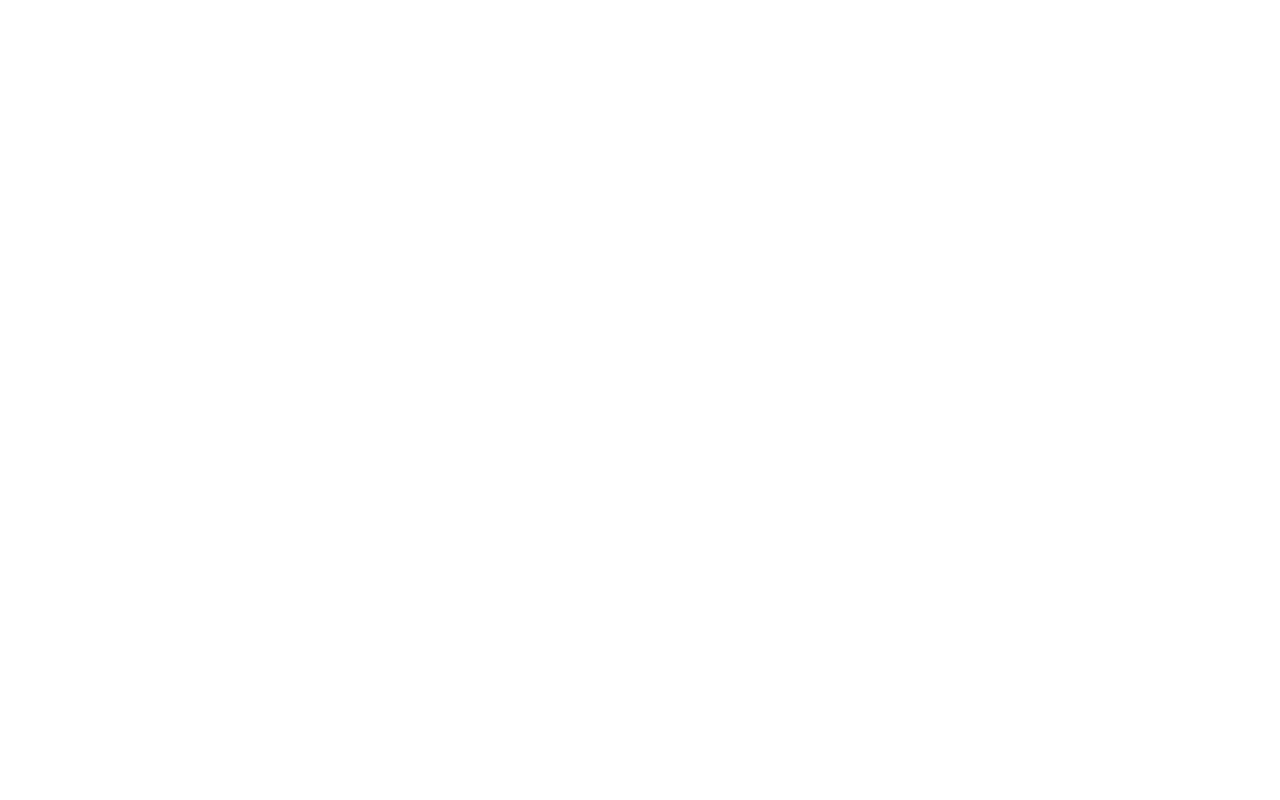
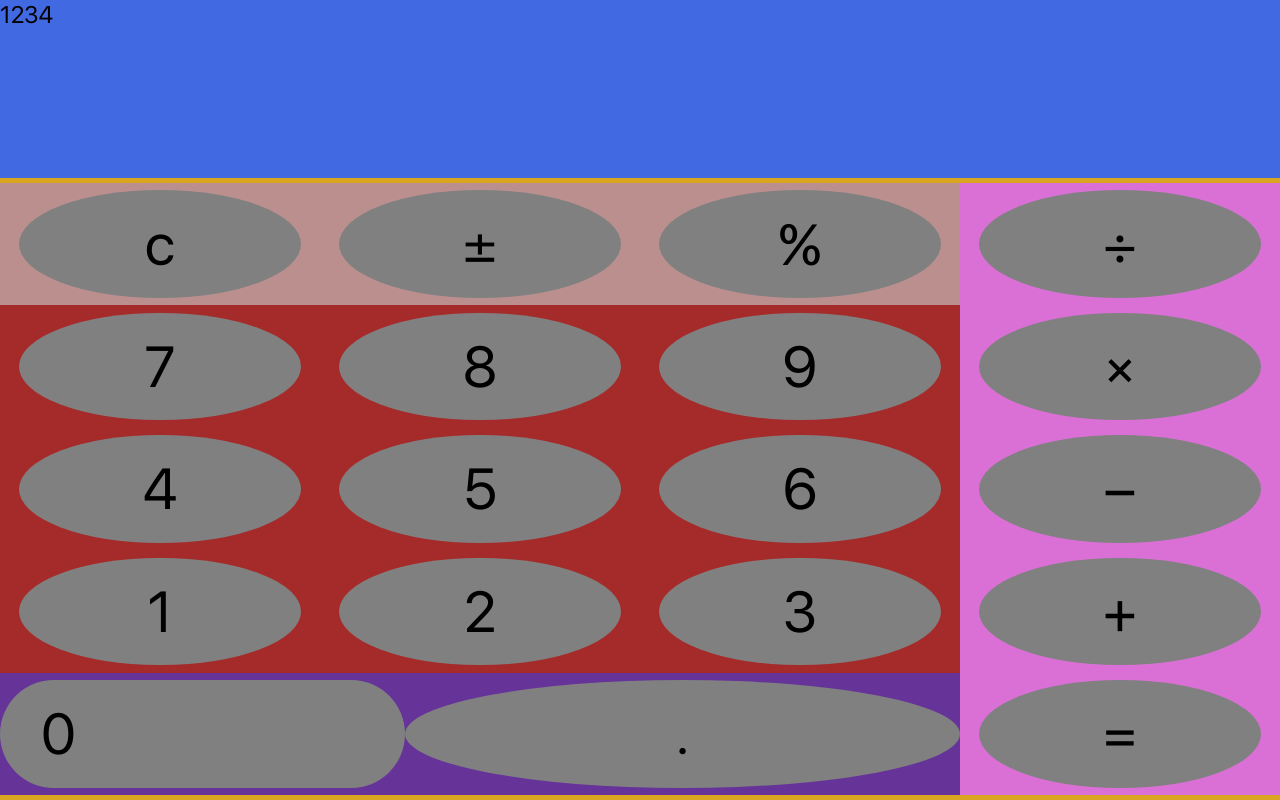
Before and after one commit to danCoda/monster-coding-challenge, a plain HTML site: page index.html in a window 1280 px wide. Drawn offline with Linux system fonts and the light colour scheme.

Commit message:
Partial layout done using CSS Grid, rather than Flex.

```diff
--- a/app.js
+++ b/app.js
@@ -1 +1,57 @@
-alert("Hi");
+const numberArea = document.querySelector("#numbers");
+const numberZeroRow = document.querySelector("#zeroRow");
+const operatorArea = document.querySelector("#operators");
+const extraArea = document.querySelector("#extras");
+
+const BUTTONS = {
+    numbers: [7, 8, 9, 4, 5, 6, 1, 2, 3, 0, "."],
+    operators: ["÷", "×", "−", "+", "="],
+    extras: ["c", "±", "%"]
+}
+insertButtons();
+applyFunctionality();
+
+function insertButtons() {
+    insertNumbers();
+    insertOperators();
+    insertExtras();
+
+    function insertNumbers() {
+        BUTTONS.numbers.forEach(b => {
+            if ([0, "."].includes(b)) {
+                const isZero = b === 0 ? "zero" : "";
+                numberZeroRow.insertAdjacentHTML("beforeend", `
+                    <div class="button number ${isZero}">${b}</div>
+                `);
+            } else {
+                numberArea.insertAdjacentHTML("beforeend", `
+                    <div class="button number">${b}</div>
+                `);
+            }
+
+        });
+
+    }
+
+    function insertOperators() {
+        BUTTONS.operators.forEach(b => {
+            operatorArea.insertAdjacentHTML("beforeend", `
+                <div class="button operator">${b}</div>
+            `);
+        });
+    }
+
+    function insertExtras() {
+        BUTTONS.extras.forEach(b => {
+            extraArea.insertAdjacentHTML("beforeend", `
+                <div class="button extra">${b}</div>
+            `);
+        });
+    }
+}
+
+function applyFunctionality() {
+
+}
+
+document.querySelector("#numbers");
--- a/index.html
+++ b/index.html
@@ -1,24 +1,33 @@
 <!DOCTYPE html>
 <html lang="en">
+
 <head>
     <meta charset="UTF-8">
     <meta http-equiv="X-UA-Compatible" content="IE=edge">
     <meta name="viewport" content="width=device-width, initial-scale=1.0">
     <title>Daniel's Calculator</title>
-    <link rel="stylesheet" href="./style.css">
+    <!--     <link rel="stylesheet" href="./style.css"> -->
+    <link rel="stylesheet" href="./style2.css">
 </head>
+
 <body>
-    <div id="display"></div>
-    <div id="mainInput">
-        <div id="numbers"></div>
-        <div id="operators"></div>
-        <div id="extras"></div>
-    </div>
-    <div id="scientificInput">
+    <div id="calculator">
+        <div id="display">1234</div>
+        <div id="mainInput">
+            <div id="extras"></div>
+            <div id="numbers"></div>
+            <div id="zeroRow"></div>
+
+            <div id="operators"></div>
+        </div>
+        <div id="scientificInput">
+
+        </div>
 
     </div>
 
 
     <script src="./app.js"></script>
 </body>
+
 </html>
--- a/style.css
+++ b/style.css
@@ -1,5 +1,85 @@
+@font-face {
+    font-family: sanFran;
+    src: url(./SF-UI-Display-Regular.otf);
+}
+
 * {
     box-sizing: border-box;
     margin: 0;
     padding: 0;
+    font-family: sanFran;
+    font-size:24px;
 }
+
+body {
+    background-color: grey;
+}
+
+#calculator {
+    margin: auto;
+    width: 500px;
+    height: 750px;
+    background-color: goldenrod;
+    display: flex;
+    flex-direction: column;
+}
+
+#display {
+    width: 100%;
+    height: 141px;
+    background-color: green;
+    text-align: right;
+    font-size: 5em;
+    padding-right: 42px;
+}
+
+#mainInput {
+    display: flex;
+    flex-wrap: wrap;
+}
+
+#numbers {
+    width: 75%;
+    display: flex;
+    flex-wrap: wrap-reverse;
+    color: white;
+    justify-content: space-evenly;
+    margin-top: -462px;
+    height: 456px;
+    /* background-color: aqua; */
+    align-items: center;
+}
+
+#operators {
+    width: 25%;
+    display:flex;
+    flex-wrap: wrap-reverse;
+    color: white;
+    align-items: center;
+    justify-content: space-around;
+}
+
+#extras {
+    width: 75%;
+    display: flex;
+    justify-content: space-evenly;
+}
+
+.button {
+    width: 107px;
+    height: 107px;
+    background-color: grey;
+    border-radius: 50%;
+    display: flex;
+    justify-content: center;
+    align-items: center;
+    font-size: 2.4em;
+    margin: 8px 0;
+}
+
+.zero {
+    width: 232px;
+    border-radius: 80px;
+    justify-content: flex-start;
+    padding-left: 41px;
+}
--- /dev/null
+++ b/style2.css
@@ -0,0 +1,121 @@
+@font-face {
+    font-family: sanFran;
+    src: url(./SF-UI-Display-Regular.otf);
+}
+
+* {
+    box-sizing: border-box;
+    margin: 0;
+    padding: 0;
+    font-family: sanFran;
+    font-size:24px;
+}
+
+body {
+    background-color: grey;
+}
+
+#calculator {
+    /* margin: auto;
+    width: 500px;
+    height: 750px;
+    background-color: goldenrod;
+    display: flex;
+    flex-direction: column; */
+    display: grid;
+    height: 100vh;
+    grid-template-columns: repeat(4, 1fr);
+    grid-template-rows: 1.5fr 1fr 1fr 1fr 1fr 1fr;
+
+    margin: auto;
+    /* width: 500px;
+    height: 750px; */
+    background-color: goldenrod;
+
+    grid-template-areas:
+        "display display display display"
+        "mainInput mainInput mainInput mainInput"
+        "mainInput mainInput mainInput mainInput"
+        "mainInput mainInput mainInput mainInput"
+        "mainInput mainInput mainInput mainInput"
+        "mainInput mainInput mainInput mainInput";
+
+        grid-gap: 0.2rem;
+}
+
+#display {
+    background-color: royalblue;
+    grid-area: display;
+}
+
+#mainInput {
+    background-color: greenyellow;
+    grid-area: mainInput;
+
+    display: grid;
+    grid-template-columns: repeat(4, 1fr);
+    grid-template-rows: repeat(5, 1fr);
+    grid-template-areas:
+        "extra extra extra operator"
+        "number number number operator"
+        "number number number operator"
+        "number number number operator"
+        "zeroRow zeroRow zeroRow operator";
+}
+
+.button {
+    width: 88%;
+    height: 88%;
+    background-color: grey;
+    border-radius: 50%;
+    display: flex;
+    justify-content: center;
+    align-items: center;
+    font-size: 2.4em;
+    align-self: center;
+    justify-self: center;
+}
+
+
+
+#numbers {
+    grid-area: number;
+    background-color: brown;
+    display: grid;
+    grid-template-columns: repeat(3, 1fr);
+    grid-template-rows: repeat(3, 1fr);
+}
+
+#zeroRow {
+    grid-area: zeroRow;
+    background-color: rebeccapurple;
+    display: flex;
+    justify-content: space-around;
+}
+
+#zeroRow.button:not(.zero) {
+    width: 29%;
+}
+
+.zero {
+    width: 62%;
+    border-radius: 80px;
+    justify-content: flex-start;
+    padding-left: 41px;
+}
+
+#operators {
+    grid-area: operator;
+    background-color:orchid;
+    display: grid;
+    grid-template-columns: repeat(1, 1fr);
+    grid-template-rows: repeat(5, 1fr);
+}
+
+#extras {
+    grid-area: extra;
+    background-color:rosybrown;
+    display: grid;
+    grid-template-columns: repeat(3, 1fr);
+    grid-template-rows: repeat(1, 1fr);
+}
```
Also changed, not shown: SF-UI-Display-Regular.otf (added).
